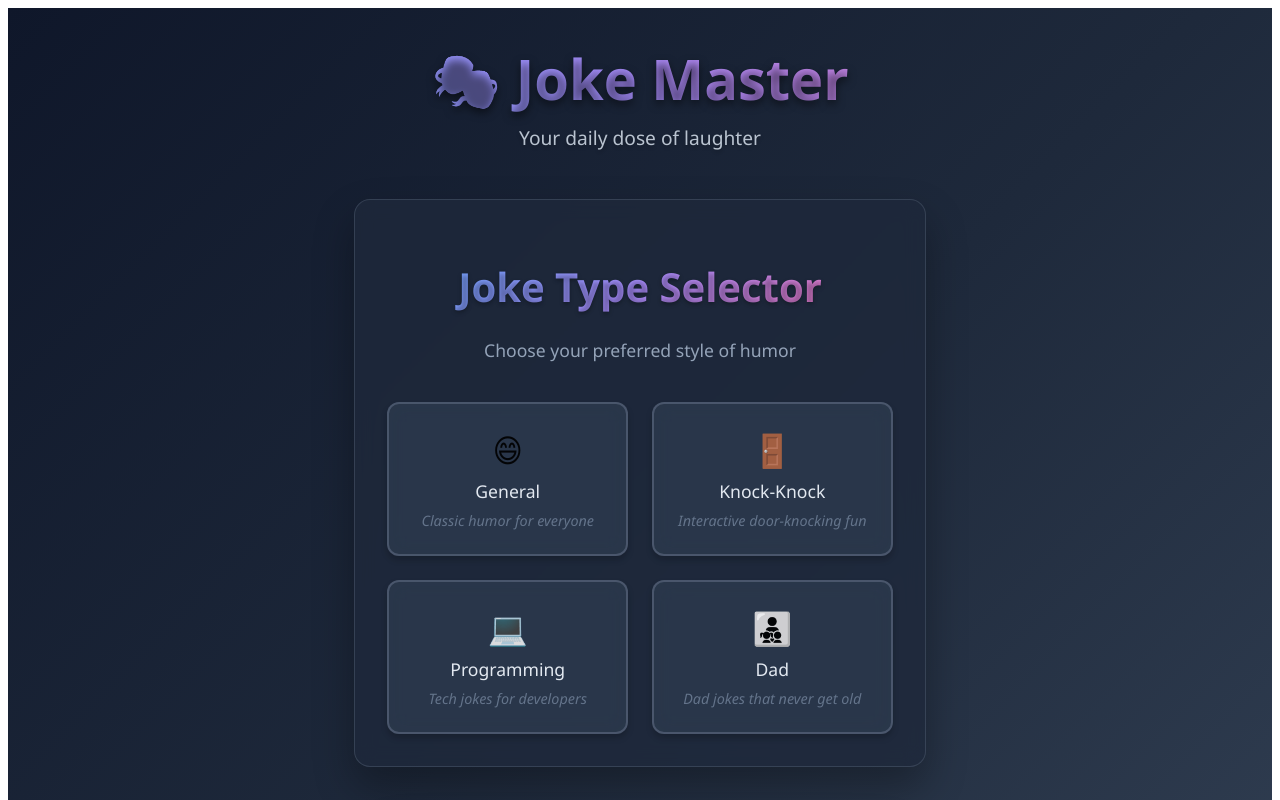
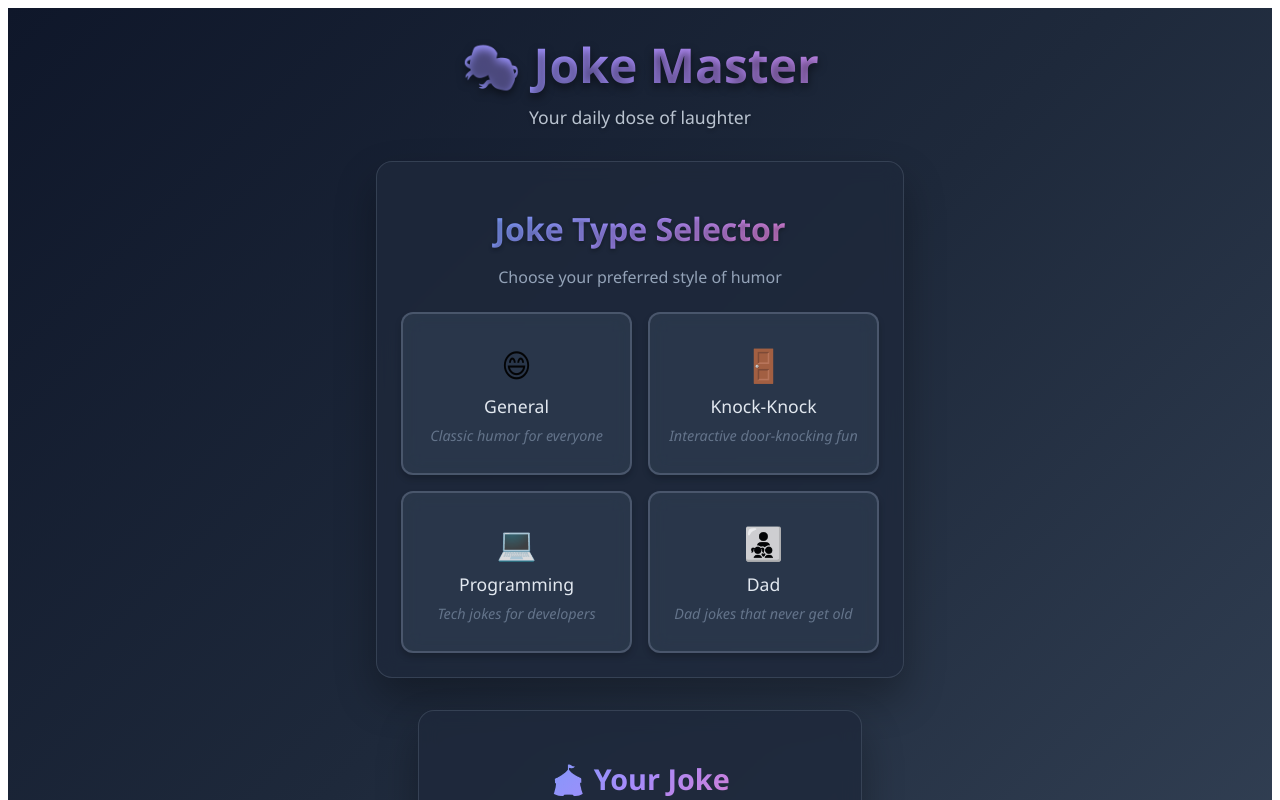
Before and after one commit to HA11723/joke-master, a React (Vite) app in the folder client/: page / in a window 1280 px wide. Shown: the top 800 px of the page. Built offline with nearby package versions, Linux system fonts and the light colour scheme.

Commit message:
Make layout more compact: wider cards and reduced spacing for single-screen experience

```diff
--- a/client/App.js
+++ b/client/App.js
@@ -9,18 +9,18 @@ function App() {
     minHeight: "100vh",
     background:
       "linear-gradient(135deg, #0f172a 0%, #1e293b 50%, #334155 100%)",
-    padding: "2rem 1rem",
+    padding: "1.5rem 1rem",
     fontFamily: "'Segoe UI', Tahoma, Geneva, Verdana, sans-serif",
   };
 
   const headerStyle = {
     textAlign: "center",
-    marginBottom: "3rem",
+    marginBottom: "2rem",
     color: "#ffffff",
   };
 
   const mainTitleStyle = {
-    fontSize: "3.5rem",
+    fontSize: "3rem",
     fontWeight: "800",
     margin: "0 0 0.5rem 0",
     textShadow: "0 4px 8px rgba(0, 0, 0, 0.5)",
@@ -31,7 +31,7 @@ function App() {
   };
 
   const subtitleStyle = {
-    fontSize: "1.2rem",
+    fontSize: "1.1rem",
     fontWeight: "300",
     margin: "0",
     opacity: "0.9",
@@ -44,7 +44,7 @@ function App() {
     margin: "0 auto",
     display: "flex",
     flexDirection: "column",
-    gap: "3rem",
+    gap: "2rem",
   };
 
   return (
--- a/client/Joke.js
+++ b/client/Joke.js
@@ -33,9 +33,9 @@ function Joke({ selectedType }) {
   }, [selectedType]);
 
   const containerStyle = {
-    maxWidth: "800px",
+    maxWidth: "1000px",
     margin: "0 auto",
-    padding: "2rem",
+    padding: "1.5rem",
     fontFamily: "'Segoe UI', Tahoma, Geneva, Verdana, sans-serif",
     backgroundColor: "rgba(30, 41, 59, 0.8)",
     borderRadius: "16px",
@@ -45,11 +45,11 @@ function Joke({ selectedType }) {
   };
 
   const titleStyle = {
-    fontSize: "2rem",
+    fontSize: "1.8rem",
     fontWeight: "600",
     color: "#f8fafc",
     textAlign: "center",
-    marginBottom: "2rem",
+    marginBottom: "1.5rem",
     background: "linear-gradient(135deg, #60a5fa, #a78bfa, #f472b6)",
     WebkitBackgroundClip: "text",
     WebkitTextFillColor: "transparent",
@@ -58,8 +58,8 @@ function Joke({ selectedType }) {
 
   const loadingStyle = {
     textAlign: "center",
-    padding: "3rem",
-    fontSize: "1.2rem",
+    padding: "2rem",
+    fontSize: "1.1rem",
     color: "#94a3b8",
     fontWeight: "500",
   };
@@ -67,31 +67,31 @@ function Joke({ selectedType }) {
   const jokeContainerStyle = {
     backgroundColor: "rgba(51, 65, 85, 0.6)",
     borderRadius: "12px",
-    padding: "2rem",
-    marginBottom: "2rem",
+    padding: "1.5rem",
+    marginBottom: "1.5rem",
     border: "1px solid rgba(148, 163, 184, 0.3)",
     position: "relative",
     backdropFilter: "blur(10px)",
   };
 
   const setupStyle = {
-    fontSize: "1.3rem",
+    fontSize: "1.2rem",
     color: "#e2e8f0",
     fontWeight: "500",
-    marginBottom: "1.5rem",
-    lineHeight: "1.6",
+    marginBottom: "1rem",
+    lineHeight: "1.5",
     textAlign: "center",
     fontStyle: "italic",
   };
 
   const punchlineStyle = {
-    fontSize: "1.5rem",
+    fontSize: "1.3rem",
     color: "#60a5fa",
     fontWeight: "700",
     textAlign: "center",
     margin: "0",
     lineHeight: "1.4",
-    padding: "1rem",
+    padding: "0.8rem",
     backgroundColor: "rgba(96, 165, 250, 0.15)",
     borderRadius: "8px",
     border: "2px solid rgba(96, 165, 250, 0.3)",
@@ -101,8 +101,8 @@ function Joke({ selectedType }) {
     background: "linear-gradient(135deg, #60a5fa 0%, #a78bfa 100%)",
     color: "#ffffff",
     border: "none",
-    padding: "1rem 2rem",
-    fontSize: "1.1rem",
+    padding: "0.8rem 1.5rem",
+    fontSize: "1rem",
     fontWeight: "600",
     borderRadius: "12px",
     cursor: "pointer",
@@ -110,7 +110,7 @@ function Joke({ selectedType }) {
     boxShadow: "0 4px 6px rgba(96, 165, 250, 0.3)",
     display: "block",
     margin: "0 auto",
-    minWidth: "200px",
+    minWidth: "180px",
   };
 
   const buttonHoverStyle = {
@@ -120,8 +120,8 @@ function Joke({ selectedType }) {
 
   const placeholderStyle = {
     textAlign: "center",
-    padding: "3rem",
-    fontSize: "1.2rem",
+    padding: "2rem",
+    fontSize: "1.1rem",
     color: "#94a3b8",
     fontStyle: "italic",
     backgroundColor: "rgba(51, 65, 85, 0.4)",
--- a/client/TypeChooser.js
+++ b/client/TypeChooser.js
@@ -8,9 +8,9 @@ function TypeChooser({ setSelectedType, selectedType }) {
   };
 
   const containerStyle = {
-    maxWidth: "800px",
+    maxWidth: "1000px",
     margin: "0 auto",
-    padding: "2rem",
+    padding: "1.5rem",
     fontFamily: "'Segoe UI', Tahoma, Geneva, Verdana, sans-serif",
     backgroundColor: "rgba(30, 41, 59, 0.8)",
     borderRadius: "16px",
@@ -20,11 +20,11 @@ function TypeChooser({ setSelectedType, selectedType }) {
   };
 
   const titleStyle = {
-    fontSize: "2.5rem",
+    fontSize: "2rem",
     fontWeight: "700",
     color: "#f8fafc",
     textAlign: "center",
-    marginBottom: "1.5rem",
+    marginBottom: "1rem",
     background: "linear-gradient(135deg, #60a5fa, #a78bfa, #f472b6)",
     WebkitBackgroundClip: "text",
     WebkitTextFillColor: "transparent",
@@ -33,24 +33,24 @@ function TypeChooser({ setSelectedType, selectedType }) {
   };
 
   const subtitleStyle = {
-    fontSize: "1.1rem",
+    fontSize: "1rem",
     color: "#94a3b8",
     textAlign: "center",
-    marginBottom: "2.5rem",
+    marginBottom: "1.5rem",
     fontWeight: "400",
   };
 
   const typesContainerStyle = {
     display: "grid",
     gridTemplateColumns: "repeat(2, 1fr)",
-    gap: "1.5rem",
-    marginTop: "1rem",
-    maxWidth: "600px",
-    margin: "1rem auto 0 auto",
+    gap: "1rem",
+    marginTop: "0.5rem",
+    maxWidth: "800px",
+    margin: "0.5rem auto 0 auto",
   };
 
   const typeCardStyle = (isSelected) => ({
-    padding: "1.5rem",
+    padding: "1.2rem",
     borderRadius: "12px",
     cursor: "pointer",
     transition: "all 0.3s cubic-bezier(0.4, 0, 0.2, 1)",
@@ -67,6 +67,10 @@ function TypeChooser({ setSelectedType, selectedType }) {
     position: "relative",
     overflow: "hidden",
     backdropFilter: "blur(10px)",
+    minHeight: "120px",
+    display: "flex",
+    flexDirection: "column",
+    justifyContent: "center",
   });
 
   const typeCardHoverStyle = {
```
